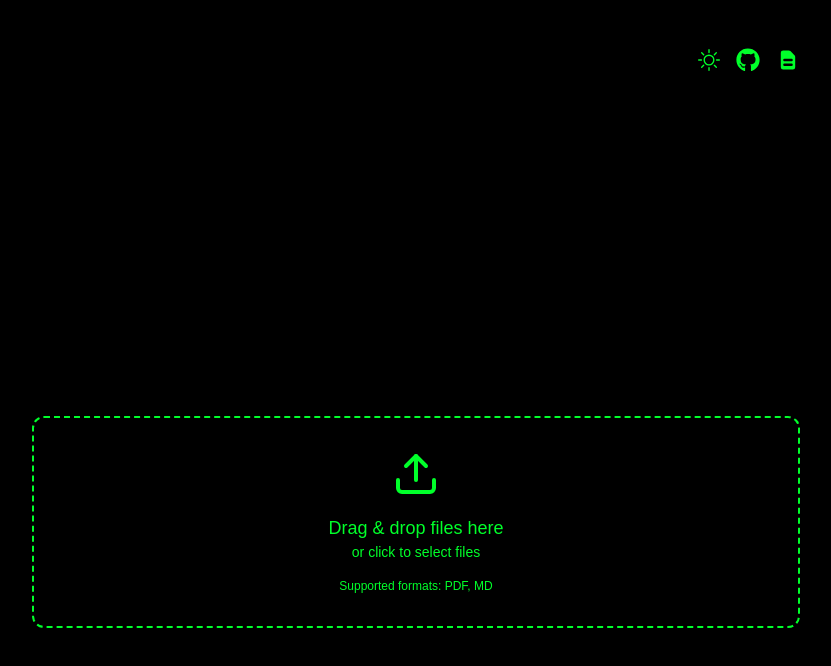
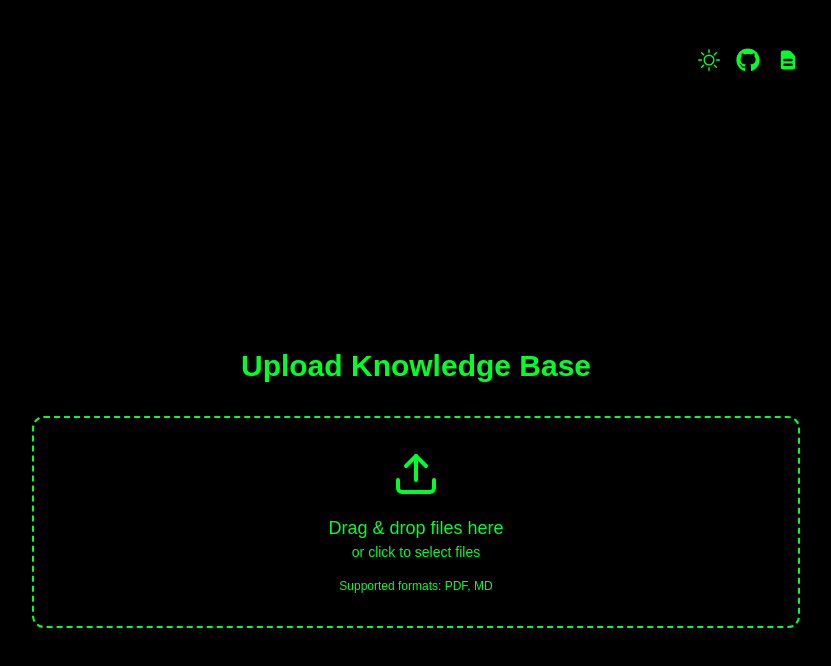
Before and after one commit to dawooddilawar/portfolio-chat, a Next.js app in the folder frontend/: page /upload in a window 1280 px wide. Shown: the top 666 px of the page, without its empty margins (224-1055 px from the left). Built offline with nearby package versions, Linux system fonts and the light colour scheme; a web font is replaced by a local one.

Commit message:
fix-color

```diff
--- a/frontend/src/app/upload/page.tsx
+++ b/frontend/src/app/upload/page.tsx
@@ -3,7 +3,7 @@
 export default function UploadPage() {
   return (
     <main className="flex min-h-screen flex-col items-center justify-center p-24">
-      <div className="w-full max-w-3xl">
+      <div className="w-full max-w-3xl text-[var(--primary)]">
         <h1 className="mb-8 text-3xl font-bold text-center">Upload Knowledge Base</h1>
         <UploadKnowledge />
       </div>
```
